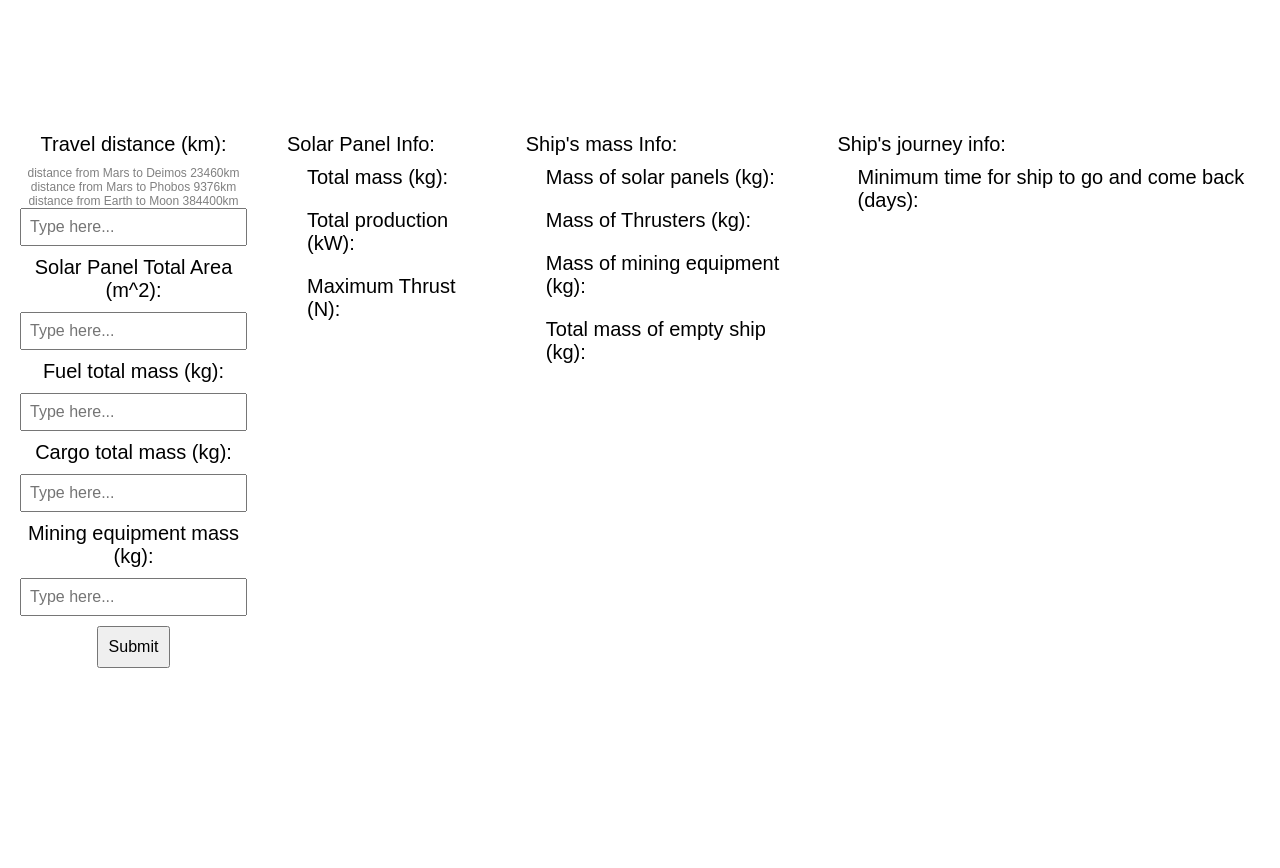
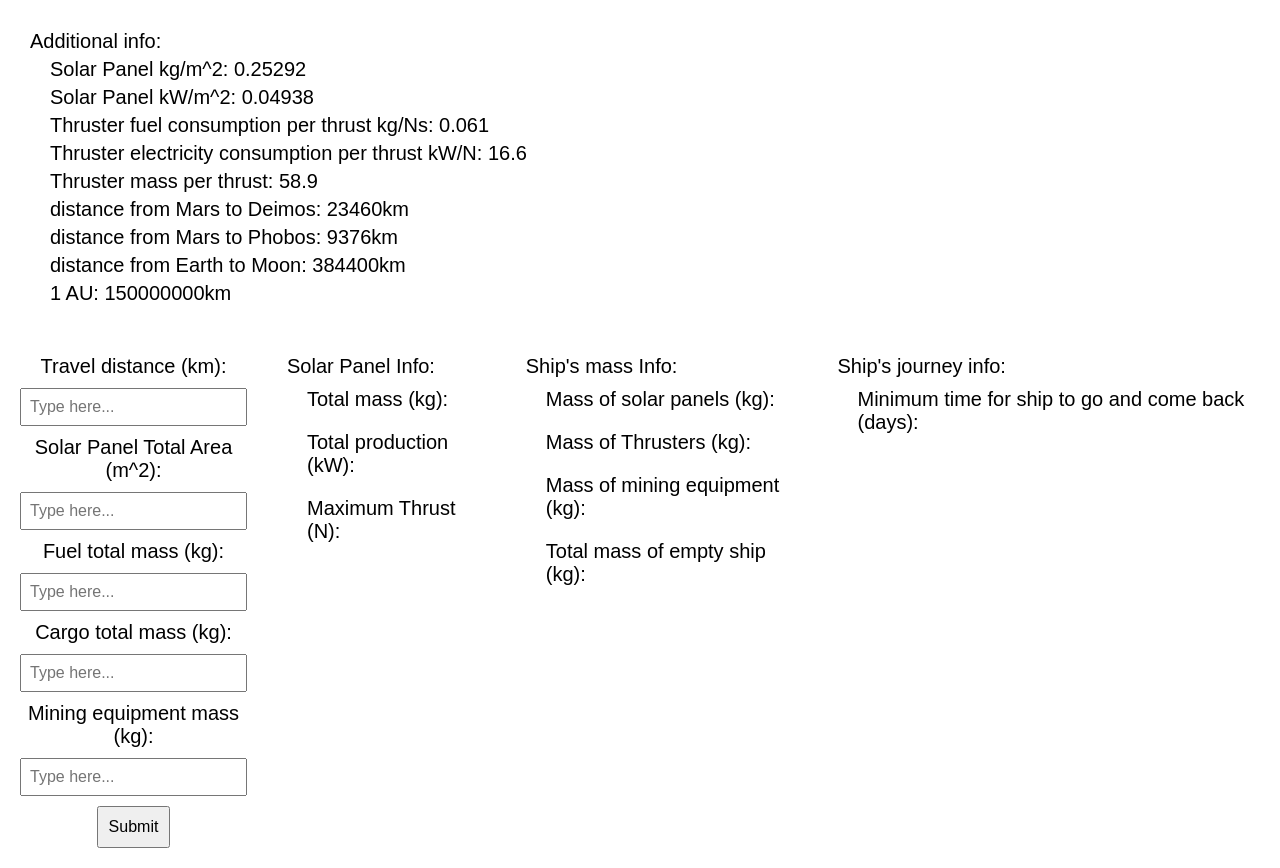
Before and after one commit to Astenolite/IonThrusterShip, a plain HTML site: page index.html in a window 1280 px wide. Before the commit the page ends 800 px from the top, so only its background shows below. Drawn offline with Linux system fonts and the light colour scheme.

Commit message:
additionalInfo

```diff
--- a/index.css
+++ b/index.css
@@ -1,6 +1,5 @@
 body {
   font-family: Arial, sans-serif;
-  display: flex;
   justify-content: center;
   align-items: center;
   height: 100vh;
@@ -62,6 +61,11 @@ button {
 }
 
 .additional-info{
-  color: grey;
-  font-size: 12px;
+  padding:30px;
+  font-size: 20px;
 }
+
+.row-text{
+  padding-top:5px;
+  padding-left:20px;
+}
--- a/index.html
+++ b/index.html
@@ -13,13 +13,26 @@
 
   <body>
 
+    <div class = "additional-info">
+      Additional info:
+
+      <div class = "row-text"> Solar Panel kg/m^2: 0.25292</div>
+      <div class = "row-text"> Solar Panel kW/m^2: 0.04938</div>
+      <div class = "row-text"> Thruster fuel consumption per thrust kg/Ns: 0.061</div>
+      <div class = "row-text"> Thruster electricity consumption per thrust kW/N: 16.6 </div>
+      <div class = "row-text"> Thruster mass per thrust: 58.9</div>
+
+      <div class = "row-text"> distance from Mars to Deimos: 23460km</div>
+      <div class = "row-text"> distance from Mars to Phobos: 9376km</div>
+      <div class = "row-text"> distance from Earth to Moon: 384400km</div>
+      <div class = "row-text"> 1 AU: 150000000km</div>
+    </div>
+
     <div class = "container">
       <div class="flex-container input-container">
         <div>
           <label for="input1">Travel distance (km): </label>
-          <div class = "additional-info"> distance from Mars to Deimos 23460km</div>
-          <div class = "additional-info"> distance from Mars to Phobos 9376km</div>
-          <div class = "additional-info"> distance from Earth to Moon 384400km</div>
+
 
           <input type="number" id="input1" placeholder="Type here...">
 
```
